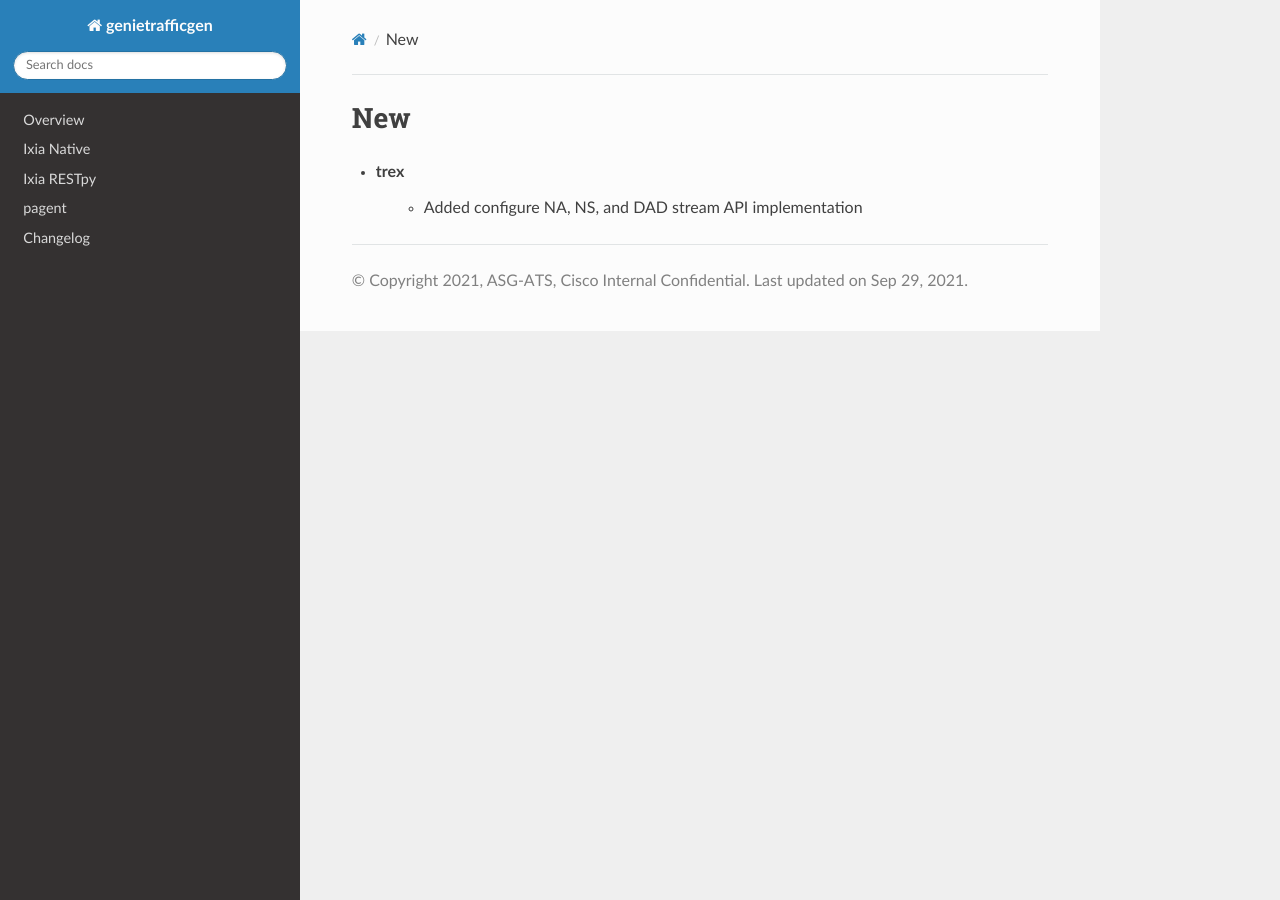
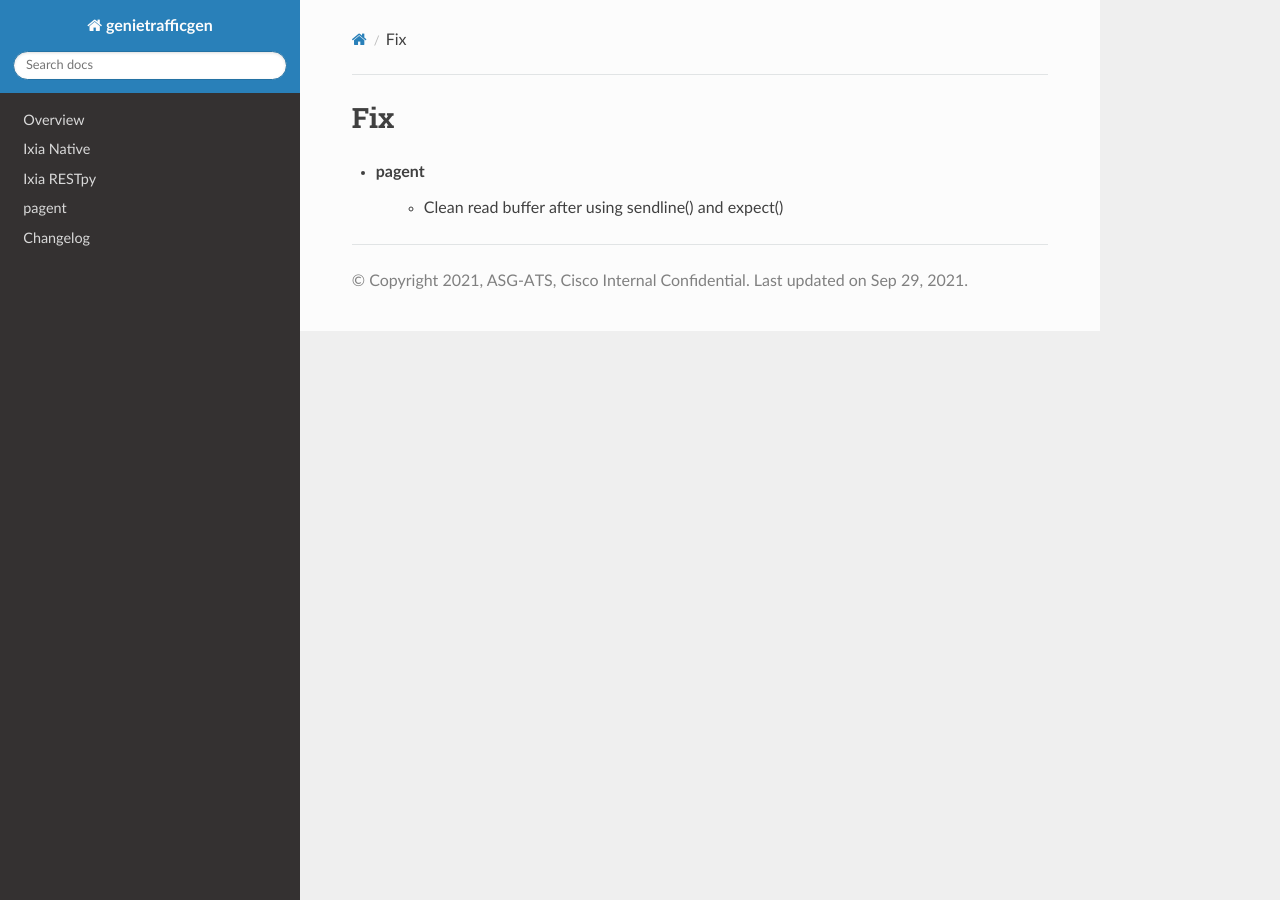
Before and after one commit to CiscoTestAutomation/genietrafficgen, a Sphinx documentation site: the page built from docs/changelog/undistributed/changelog_pagent_expect_20210928165131.rst, in a window 1280 px wide. Built offline with Sphinx 7.4.7 and the Read the Docs theme 2.0.0, drawn with Linux system fonts in a browser that asks for light colours.

Commit message:
Updated changelogs

```diff
--- a/docs/changelog/undistributed/changelog_lsheikal_ixianative_assign_ports_20210907120749.rst
+++ /dev/null
@@ -1,6 +0,0 @@
---------------------------------------------------------------------------------
-                                Fix
---------------------------------------------------------------------------------
-* ixianative
-    * Modified assign_ixia_ports:
-        * replaced chassis_ip with ixia_chassis_ip attribute
--- a/docs/changelog/undistributed/changelog_lsheikal_ixianative_get_traffic_item_statistics_20210913094708.rst
+++ /dev/null
@@ -1,6 +0,0 @@
---------------------------------------------------------------------------------
-                                Fix
---------------------------------------------------------------------------------
-* ixianative
-    * Modified get_traffic_items_statistics_data:
-        * Modified to return 0 if there is empty string for any item.
--- a/docs/changelog/undistributed/changelog_trex_nd_20210823152014.rst
+++ b/docs/changelog/undistributed/changelog_pagent_expect_20210928165131.rst
@@ -1,5 +1,5 @@
 --------------------------------------------------------------------------------
-                                New
+                                Fix
 --------------------------------------------------------------------------------
-* trex
-    * Added configure NA, NS, and DAD stream API implementation
+* pagent
+    * Clean read buffer after using sendline() and expect()
--- a/docs/changelog/undistributed/changelog_rkadhe_trex_data_packet_20210914140912.rst
+++ /dev/null
@@ -1,6 +0,0 @@
---------------------------------------------------------------------------------
-                                New
---------------------------------------------------------------------------------
-* trex
-    * Added configure ipv4 data stream API implementation
-    * Added configure ipv6 data stream API implementation
--- a/docs/changelog/undistributed/changelog_trex_arp_20210823150240.rst
+++ /dev/null
@@ -1,5 +0,0 @@
---------------------------------------------------------------------------------
-                                New
---------------------------------------------------------------------------------
-* trex
-    * Added configure arp, garp, and acd stream API implementation
--- a/docs/changelog/undistributed/changelog_trex_dhcpv6_20210831201120.rst
+++ /dev/null
@@ -1,5 +0,0 @@
---------------------------------------------------------------------------------
-                                New
---------------------------------------------------------------------------------
-* trex
-    * Added dhcpv6 request and dhcpv6 reply stream API implementation
--- a/docs/changelog/undistributed/changelog_trex_stream_20210907180829.txt
+++ /dev/null
@@ -1,5 +0,0 @@
---------------------------------------------------------------------------------
-                                Modify
---------------------------------------------------------------------------------
-* trex
-    * Modify trex start/stop traffic APIs to specify a port
--- a/setup.cfg
+++ b/setup.cfg
@@ -1,5 +1,5 @@
 [bumpver]
-current_version = "21.8.2b0"
+current_version = "21.9"
 version_pattern = "MAJOR.MINOR[.PATCH][PYTAGNUM]"
 commit_message = "bump genie version {old_version} -> {new_version}"
 commit = True
```
Also changed, not shown: docs/changelog/2021/september.rst (added, +47 -0 lines), docs/changelog/undistributed/changelog_flian_burst_arpreq_ns_na_20210910181733.rst (deleted, +0 -11 lines), docs/changelog/undistributed/changelog_rkadhe_trex_dhcpv4_20210909160227.rst (deleted, +0 -13 lines), docs/changelog/undistributed/changelog_trex_mac_to_colon_notation_20210916154633.rst (deleted, +0 -7 lines), docs/changelog/undistributed/changelog_trex_pagent_mld_20210901152604.rst (deleted, +0 -11 lines), 1 other file.
